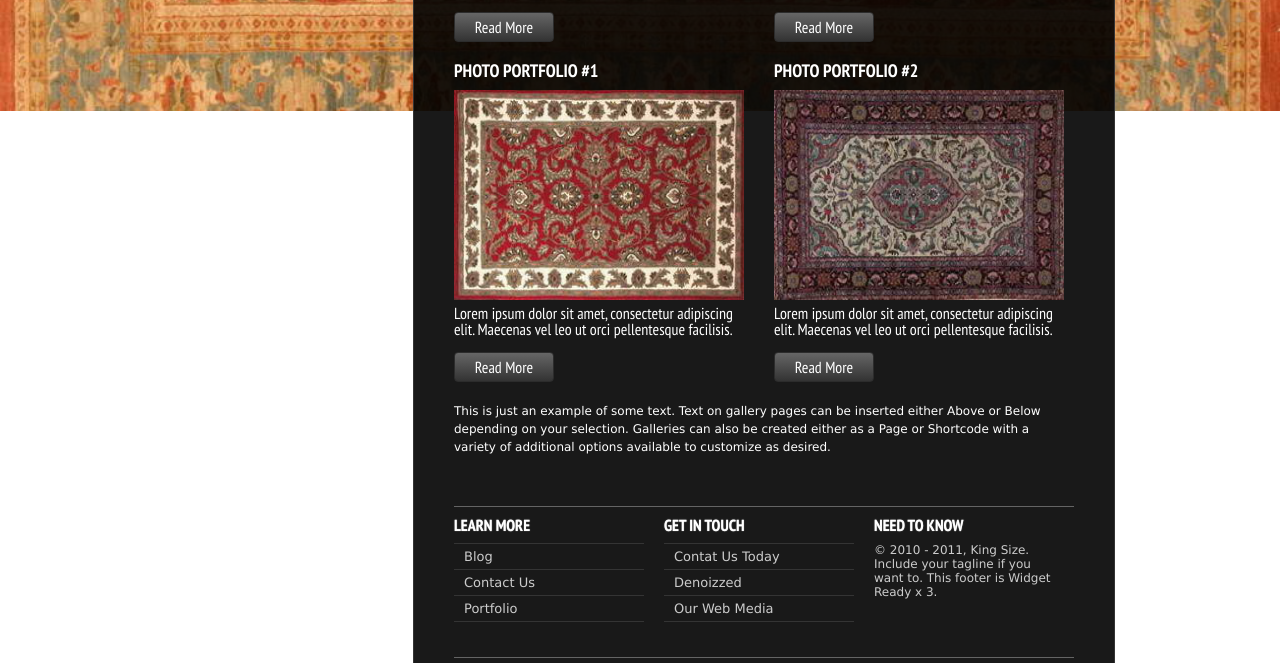
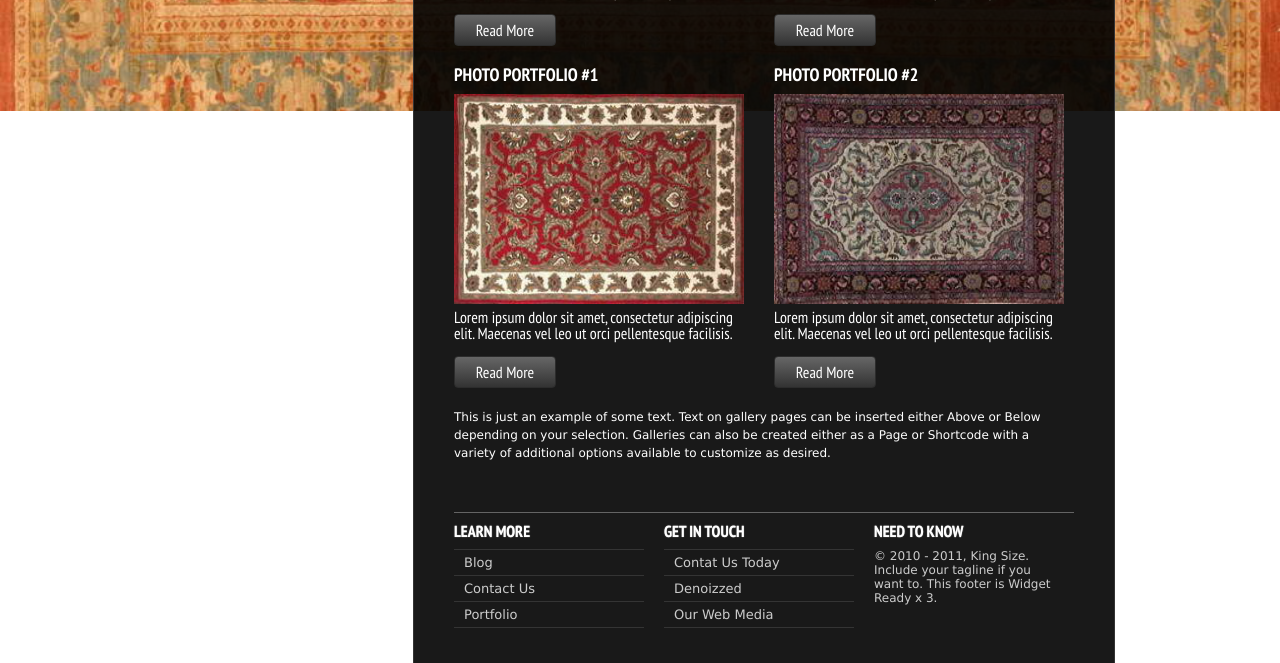
Before and after one commit to AliMD/ParsEngCo, a PHP site: page /port-mode.html in a window 1280 px wide. Shown: the part 689-1352 px from the top of the page. Run offline with PHP 8.4, Linux system fonts and the light colour scheme; some libraries are stand-ins or nearby versions.

Commit message:
Edit port-mod page

```diff
--- a/port-mode.html
+++ b/port-mode.html
@@ -182,7 +182,7 @@
 						<p>
 							Lorem ipsum dolor sit amet, consectetur adipiscing elit. Maecenas vel leo ut orci pellentesque facilisis.
 							<br />
-							<input class="font btn_readmore " id='btn_read' type="submit" value="Read More" />
+							<a class="font readmore" href="#"> Read More </a>
 						</p>
 					</article>
 					<article class="w7 mh9 box mla">
@@ -194,7 +194,7 @@
 						<p>
 							Lorem ipsum dolor sit amet, consectetur adipiscing elit. Maecenas vel leo ut orci pellentesque facilisis.
 							<br />
-							<input class="font btn_readmore " id='btn_read' type="submit" value="Read More" />
+							<a class="font readmore" href="#"> Read More </a>
 						</p>
 					</article>
 				</section>
@@ -208,7 +208,7 @@
 						<p>
 							Lorem ipsum dolor sit amet, consectetur adipiscing elit. Maecenas vel leo ut orci pellentesque facilisis.
 							<br />
-							<input class="font btn_readmore " id='btn_read' type="submit" value="Read More" />
+							<a class="font readmore" href="#"> Read More </a>
 						</p>
 					</article>
 					<article class="w7 mh9 box mla">
@@ -220,7 +220,7 @@
 						<p>
 							Lorem ipsum dolor sit amet, consectetur adipiscing elit. Maecenas vel leo ut orci pellentesque facilisis.
 							<br />
-							<input class="font btn_readmore " id='btn_read' type="submit" value="Read More" />
+							<a class="font readmore" href="#"> Read More </a>
 						</p>
 					</article>
 				</section>
@@ -234,7 +234,7 @@
 						<p>
 							Lorem ipsum dolor sit amet, consectetur adipiscing elit. Maecenas vel leo ut orci pellentesque facilisis.
 							<br />
-							<input class="font btn_readmore " id='btn_read' type="submit" value="Read More" />
+							<a class="font readmore" href="#"> Read More </a>
 						</p>
 					</article>
 					<article class="w7 mh9 box mla">
@@ -246,7 +246,7 @@
 						<p>
 							Lorem ipsum dolor sit amet, consectetur adipiscing elit. Maecenas vel leo ut orci pellentesque facilisis.
 							<br />
-							<input class="font btn_readmore " id='btn_read' type="submit" value="Read More" />
+							<a class="font readmore" href="#"> Read More </a>
 						</p>
 					</article>
 				</section>
--- a/style.css
+++ b/style.css
@@ -384,7 +384,7 @@ div.contact-us div.content section.form input.btn_submit {
 	background-color: gray;
 	background: gradient(linear, left top, left bottom, from(#666), to(#333));
 	background: -webkit-gradient(linear, left top, left bottom, from(#666), to(#333));
-	background: -moz-gradient(linear, left top, left bottom, from(#666), to(#333));
+	background: -moz-linear-gradient(rgb(102, 102, 102), rgb(51, 51, 51)) repeat scroll 0% 0% transparent;
 	background: -ms-gradient(linear, left top, left bottom, from(#666), to(#333));
 	background: -o-gradient(linear, left top, left bottom, from(#666), to(#333));
 	border: none;
@@ -393,7 +393,7 @@ div.contact-us div.content section.form input.btn_submit {
 div.contact-us div.content section.form input.btn_submit:hover {
 	background: gradient(linear, left top, left bottom, from(#333), to(#666));
 	background: -webkit-gradient(linear, left top, left bottom, from(#333), to(#666));
-	background: -moz-gradient(linear, left top, left bottom, from(#333), to(#666));
+	background: -moz-linear-gradient(rgb(51, 51, 51), rgb(102, 102, 102)) repeat scroll 0% 0% transparent;
 	background: -ms-gradient(linear, left top, left bottom, from(#333), to(#666));
 	background: -o-gradient(linear, left top, left bottom, from(#333), to(#666));
 }
@@ -539,12 +539,13 @@ div.gallery div.content section.row article.box img {
 	display: block;
 }
 
-div.gallery div.content section.row article.box:hover img {
+div.gallery div.content section.row article.box a:hover img {
 	background-color: #000;
 	opacity: 0.3;
+	box-shadow: -1px 1px 10px 1px #ccc;
 }
 
-div.gallery div.content section.row article.box:hover span {
+div.gallery div.content section.row article.box a:hover span {
 	display: block;
 	position: absolute;
 	top: 0;
@@ -554,38 +555,36 @@ div.gallery div.content section.row article.box:hover span {
 	background-image: url('./images/hover_image_gallery.png');
 	background-repeat: no-repeat;
 	background-position: center;
+	z-index: 100;
 }
-
-div.gallery div.content section.row article.box:hover img {
-    box-shadow: -1px 1px 10px 1px #ccc;
-}
-
 
 div.gallery div.content article.box p {
 	display: block;
 	padding-top: 5px;
 }
 
-div.gallery div.content article.box input {
+div.gallery div.content article.box a.readmore {
 	width: 100px;
 	height: 30px;
+	line-height: 30px;
 	margin-top: 15px;
 	text-align: center;
+	text-decoration: none;
 	color: #fff;
 	background-color: gray;
 	border: 1px solid rgb(44,44,44);
 	border-radius: 4px;
 	background: gradient(linear, left top, left bottom, from(#666), to(#333));
 	background: -webkit-gradient(linear, left top, left bottom, from(#666), to(#333));
-    background: -moz-gradient(linear, left top, left bottom, from(#666), to(#333));
+	background: -moz-linear-gradient(rgb(102, 102, 102), rgb(51, 51, 51)) repeat scroll 0% 0% transparent;
 	background: -ms-gradient(linear, left top, left bottom, from(#666), to(#333));
 	background: -o-gradient(linear, left top, left bottom, from(#666), to(#333));
 }
 
-div.gallery div.content article.box input:hover {
+div.gallery div.content article.box a.readmore:hover {
 	background: gradient(linear, left top, left bottom, from(#333), to(#666));
 	background: -webkit-gradient(linear, left top, left bottom, from(#333), to(#666));
-    background: -moz-gradient(linear, left top, left bottom, from(#333), to(#666));
+	background: -moz-linear-gradient(rgb(51, 51, 51), rgb(102, 102, 102)) repeat scroll 0% 0% transparent;
 	background: -ms-gradient(linear, left top, left bottom, from(#333), to(#666));
 	background: -o-gradient(linear, left top, left bottom, from(#333), to(#666));
 }
```
Lines whose indentation alone changed are shown as unchanged.
